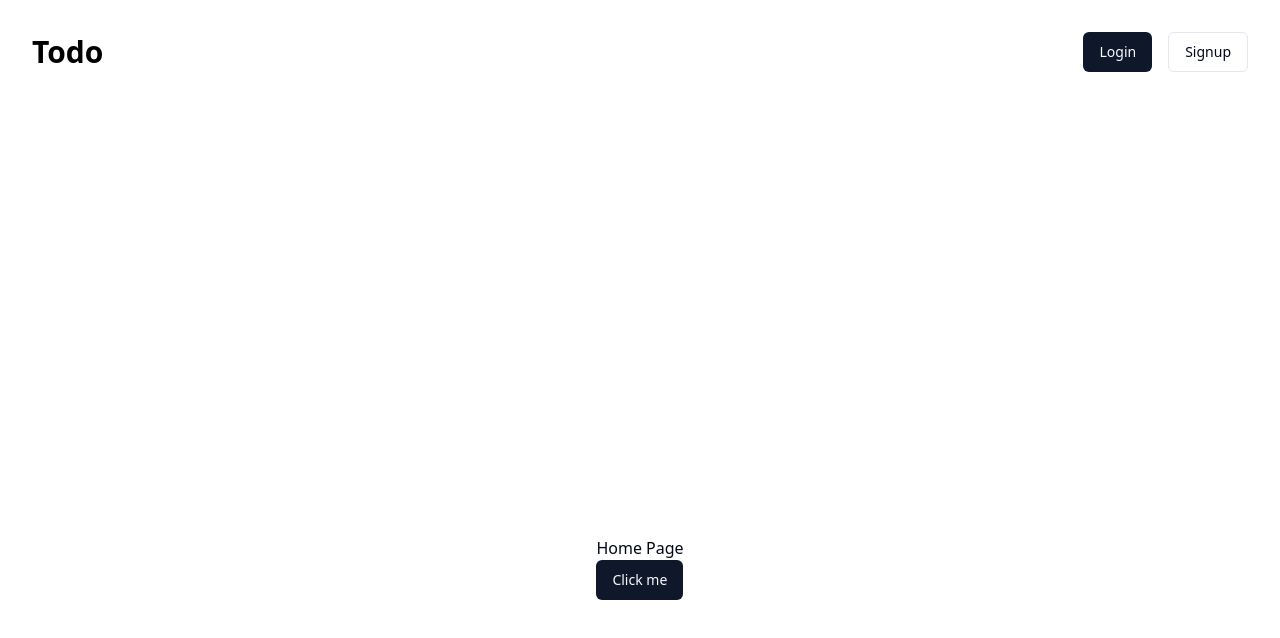
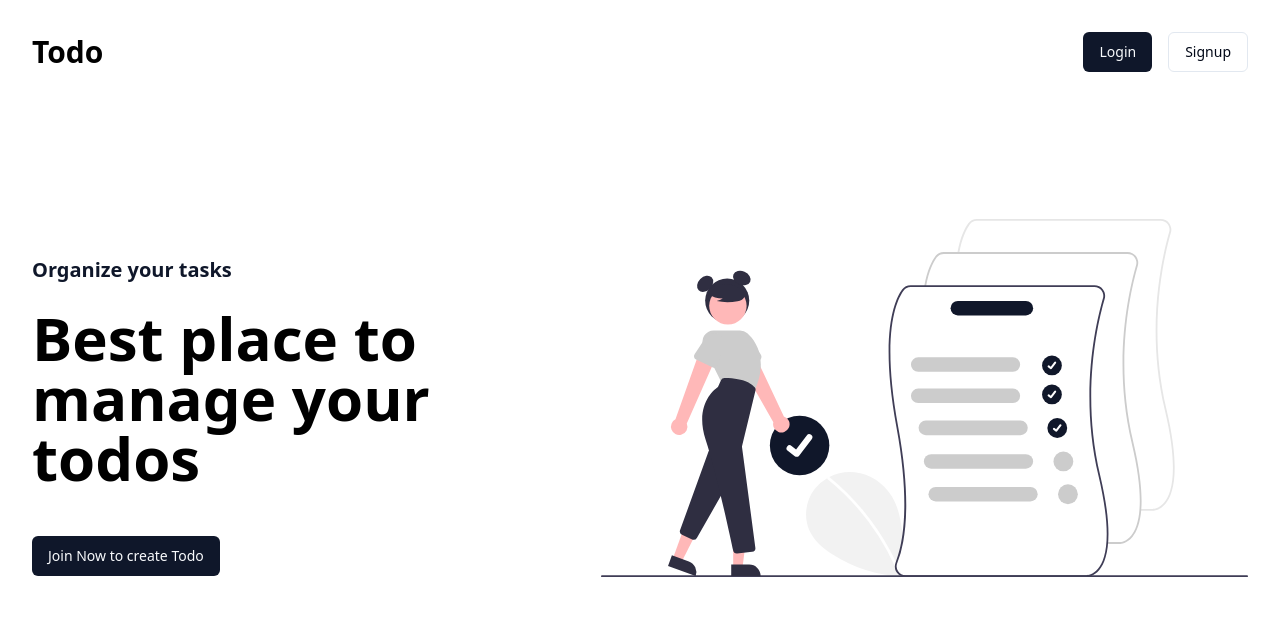
Before and after one commit to badjatya/voosh, a Next.js app in the folder client/: page / in a window 1280 px wide. Shown: the top 638 px of the page. Built offline with nearby package versions, Linux system fonts and the light colour scheme.

Commit message:
feat: created home page

```diff
--- /dev/null
+++ b/client/src/app/components/Hero.jsx
@@ -0,0 +1,38 @@
+"use client";
+import Link from "next/link";
+import Image from "next/image";
+import { Button } from "@/components/ui/button";
+
+const Hero = () => {
+	return (
+		<div className='min-h-[70vh] flex items-center justify-center'>
+			<section className='mb-8 flex flex-col justify-between gap-6 sm:gap-10 md:mb-16 md:gap-16 lg:flex-row'>
+				{/* <!-- content - start --> */}
+				<div className='flex flex-col justify-center sm:text-center lg:py-12 lg:text-left xl:w-5/12'>
+					<p className='mb-4 font-semibold text-primary md:mb-6 md:text-lg xl:text-xl'>
+						Organize your tasks
+					</p>
+
+					<h1 className='mb-8 text-4xl font-bold text-black sm:text-5xl md:mb-12 md:text-6xl'>
+						Best place to manage your todos
+					</h1>
+
+					<div className='flex flex-col gap-2.5 sm:flex-row sm:justify-center lg:justify-start'>
+						<Button asChild>
+							<Link href='/sign-up'>Join Now to create Todo</Link>
+						</Button>
+					</div>
+				</div>
+				{/* <!-- content - end --> */}
+
+				{/* <!-- image - start --> */}
+				<div className='relative h-64 lg:h-[380px] lg:w-[650px]'>
+					<Image src='/home/main.svg' fill alt='Illustration' />
+				</div>
+				{/* <!-- image - end --> */}
+			</section>
+		</div>
+	);
+};
+
+export default Hero;
--- a/client/src/app/page.js
+++ b/client/src/app/page.js
@@ -1,14 +1,11 @@
-import { Button } from "@/components/ui/button";
+import Hero from "./components/Hero";
 
-const HomePage = () => {
+export default function Home() {
 	return (
-		<div className='min-h-screen flex items-center justify-center'>
-			<div>
-				<h1>Home Page</h1>
-				<Button>Click me</Button>
+		<div className='pb-6 sm:pb-8 lg:pb-12'>
+			<div className='mx-auto max-w-screen-2xl px-4 md:px-8'>
+				<Hero />
 			</div>
 		</div>
 	);
-};
-
-export default HomePage;
+}
```
Also changed, not shown: client/public/home/main.svg (added).
